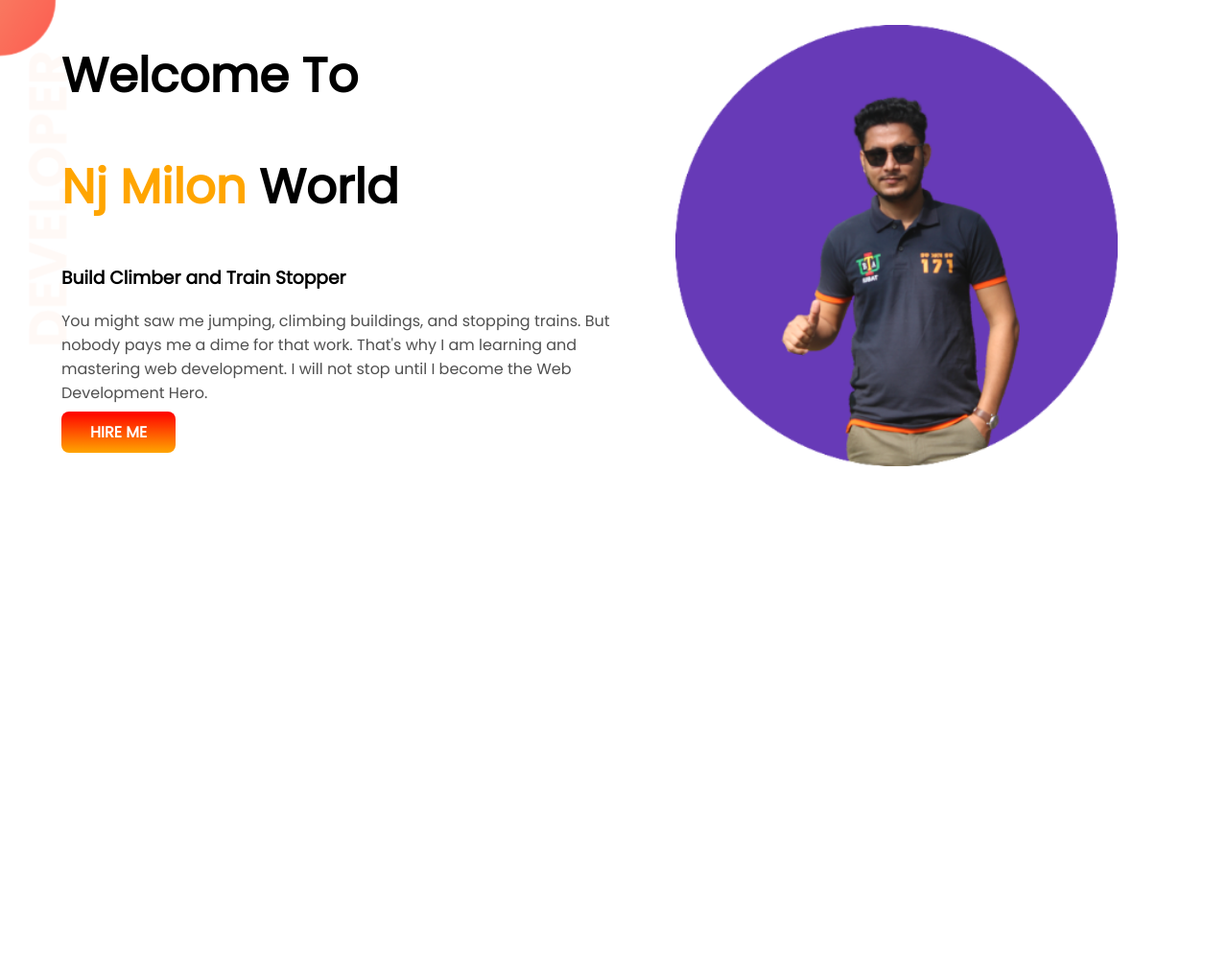
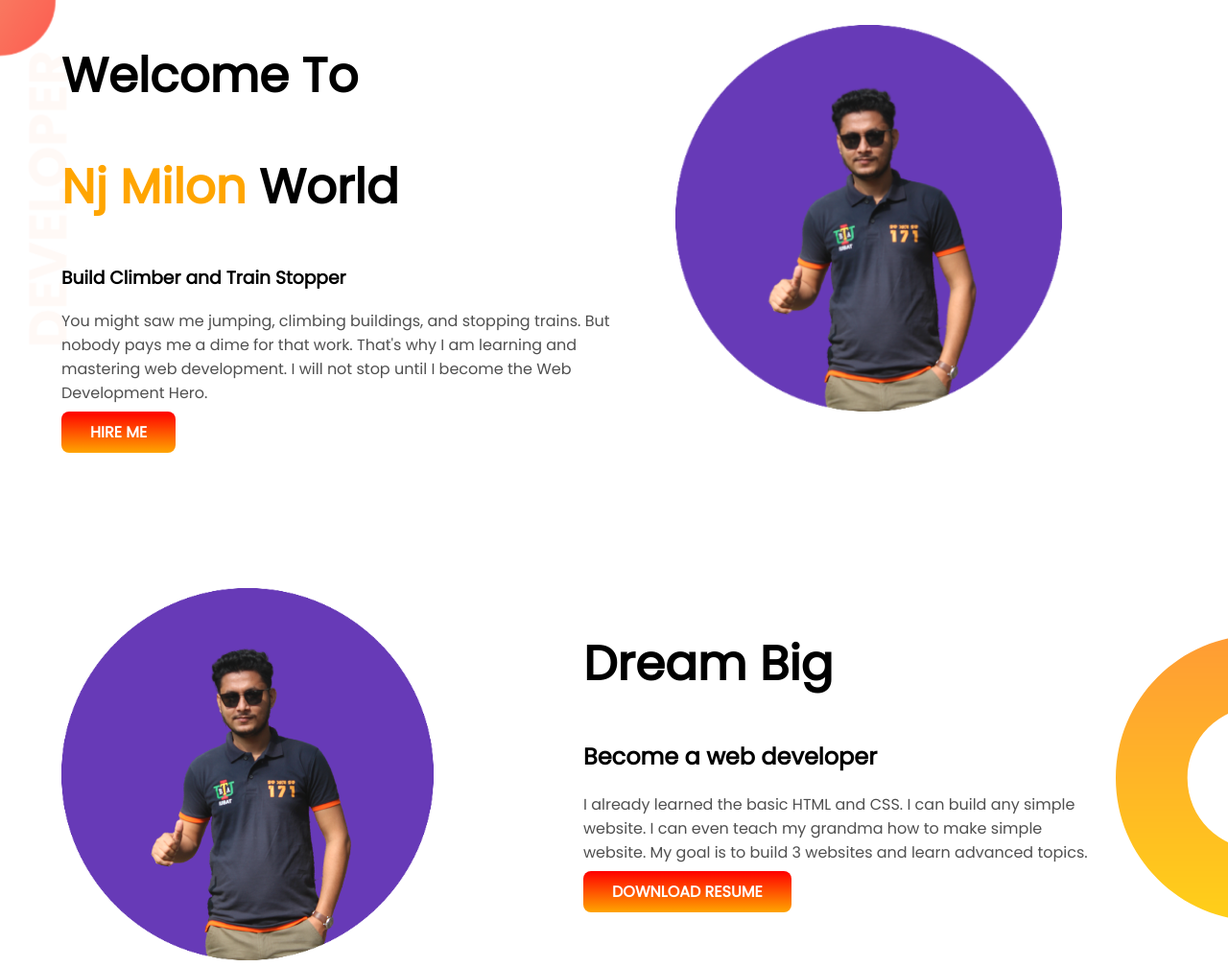
Before and after one commit to nuruzaman-milon/nuruzaman-portfolio, a plain HTML site: page index.html in a window 1280 px wide. Shown: the whole page at 96% size. Before the commit the page ends 800 px from the top, so only its background shows below. Drawn offline with Linux system fonts and the light colour scheme.

Commit message:
middle section done

```diff
--- a/index.html
+++ b/index.html
@@ -31,6 +31,23 @@
             <img src="images/portfolio.png" alt="">
         </div>
     </section>
+
+
+    <section id="middle-section">
+        <div class="middle-width middle-margin">
+            <img src="images/portfolio.png" alt="">
+        </div>
+
+        <div class="middle-width middle-no-margin">
+            <h1>Dream Big</h1>
+            <h2>Become a web developer</h2>
+            <p>I already learned the basic HTML and CSS. I can build any simple website. I can even teach my grandma how
+                to
+                make simple website. My goal is to build 3 websites and learn advanced topics.</p>
+            <a class="button" href="https://www.linkedin.com/in/nj-milon-15b640198/" target="_blank"
+                rel="noopener noreferrer">DOWNLOAD RESUME</a>
+        </div>
+    </section>
 </body>
 
 </html>
--- a/style.css
+++ b/style.css
@@ -22,7 +22,7 @@ h1 {
 }
 
 .welcome1 img {
-    width: 80%;
+    width: 70%;
 }
 
 
@@ -46,3 +46,27 @@ h1 {
     display: flex;
 
 }
+
+#middle-section {
+    display: flex;
+    margin-top: 150px;
+    background-image: url(images/dream-bg.png);
+    background-repeat: no-repeat;
+    background-position: right;
+}
+
+.middle-width {
+    width: 50%;
+}
+
+.middle-margin {
+    margin-left: 5%;
+}
+
+.middle-no-margin {
+    margin-right: 10%;
+}
+
+.middle-no-margin p {
+    color: rgba(0, 0, 0, 0.689);
+}
```
